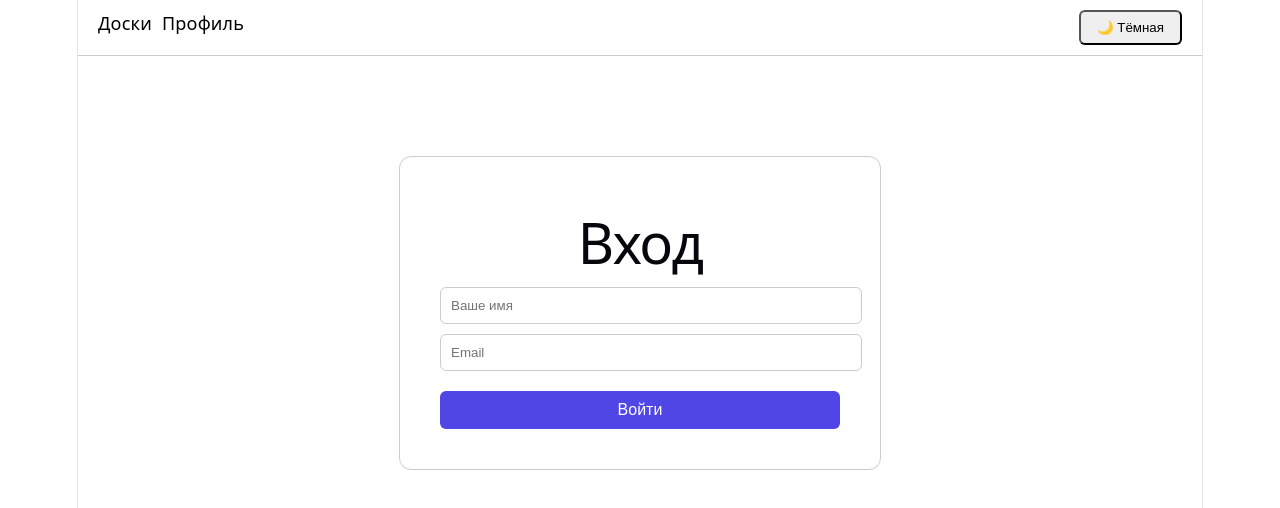
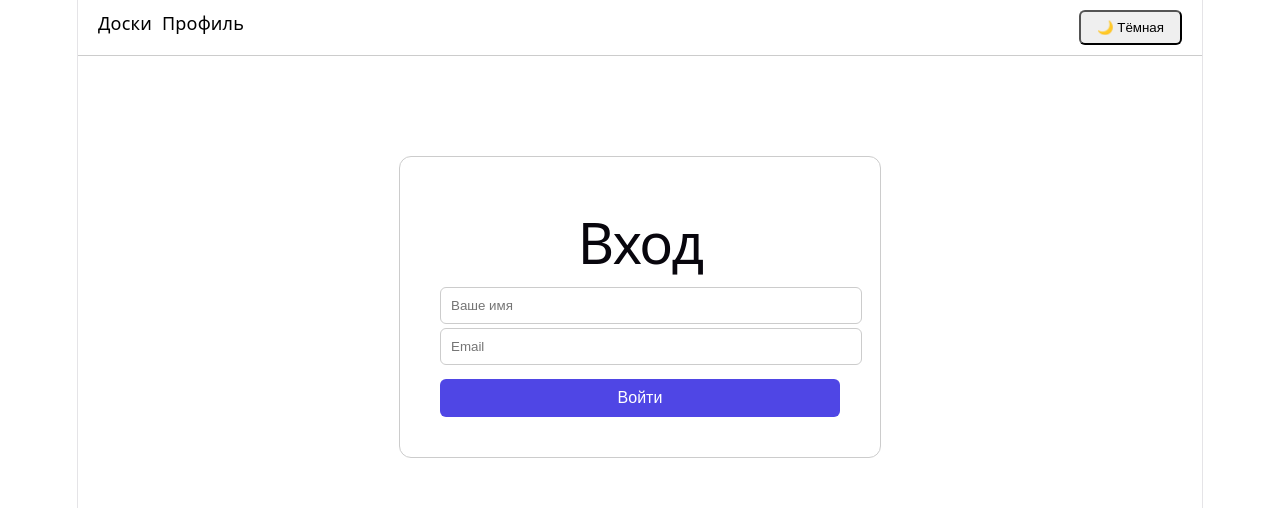
Before and after one commit to avioayana-lab/task-manager, a React (Vite) app: page / in a window 1280 px wide. Shown: the top 508 px of the page. Built offline with nearby package versions, Linux system fonts and the light colour scheme.

Commit message:
add zod validation

```diff
--- a/package.json
+++ b/package.json
@@ -13,6 +13,7 @@
     "@dnd-kit/core": "^6.3.1",
     "@dnd-kit/sortable": "^10.0.0",
     "@dnd-kit/utilities": "^3.2.2",
+    "@hookform/resolvers": "^5.4.0",
     "@reduxjs/toolkit": "^2.12.0",
     "axios": "^1.18.1",
     "framer-motion": "^12.40.0",
--- a/src/pages/login.tsx
+++ b/src/pages/login.tsx
@@ -1,13 +1,19 @@
 import { useForm } from 'react-hook-form'
+import { zodResolver } from '@hookform/resolvers/zod'
+import { z } from 'zod'
 import { useStore } from '../store'
 
-interface LoginForm {
-    name: string
-    email: string
-}
+const schema = z.object({
+    name: z.string().min(2, 'Имя должно быть не менее 2 символов'),
+    email: z.string().email('Введите корректный email'),
+})
+
+type LoginForm = z.infer<typeof schema>
 
 function Login() {
-    const { register, handleSubmit } = useForm<LoginForm>()
+    const { register, handleSubmit, formState: { errors } } = useForm<LoginForm>({
+        resolver: zodResolver(schema),
+    })
     const setUser = useStore((state) => state.setUser)
 
     const onSubmit = (data: LoginForm) => {
@@ -28,16 +34,18 @@ function Login() {
                 <input
                     {...register('name')}
                     placeholder="Ваше имя"
-                    style={{ display: 'block', marginBottom: '10px', padding: '10px', width: '100%', borderRadius: '6px', border: '1px solid #ccc' }}
+                    style={{ display: 'block', marginBottom: '4px', padding: '10px', width: '100%', borderRadius: '6px', border: '1px solid #ccc' }}
                 />
+                {errors.name && <p style={{ color: 'red', marginBottom: '10px' }}>{errors.name.message}</p>}
                 <input
                     {...register('email')}
                     placeholder="Email"
-                    style={{ display: 'block', marginBottom: '20px', padding: '10px', width: '100%', borderRadius: '6px', border: '1px solid #ccc' }}
+                    style={{ display: 'block', marginBottom: '4px', padding: '10px', width: '100%', borderRadius: '6px', border: '1px solid #ccc' }}
                 />
+                {errors.email && <p style={{ color: 'red', marginBottom: '10px' }}>{errors.email.message}</p>}
                 <button
                     onClick={handleSubmit(onSubmit)}
-                    style={{ padding: '10px 20px', width: '100%', background: '#4f46e5', color: '#fff', border: 'none', borderRadius: '6px', cursor: 'pointer', fontSize: '16px' }}
+                    style={{ padding: '10px 20px', width: '100%', background: '#4f46e5', color: '#fff', border: 'none', borderRadius: '6px', cursor: 'pointer', fontSize: '16px', marginTop: '10px' }}
                 >
                     Войти
                 </button>
```
Also changed, not shown: 1 other file (tests, documents, lock files or other folders).
